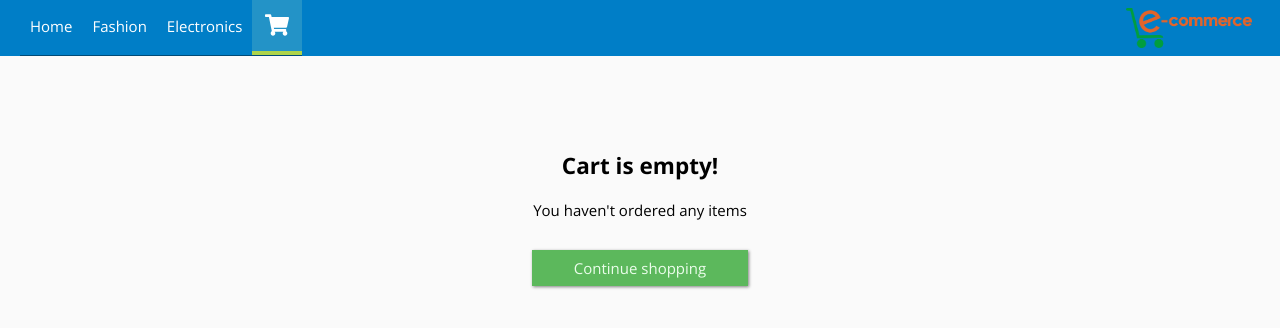
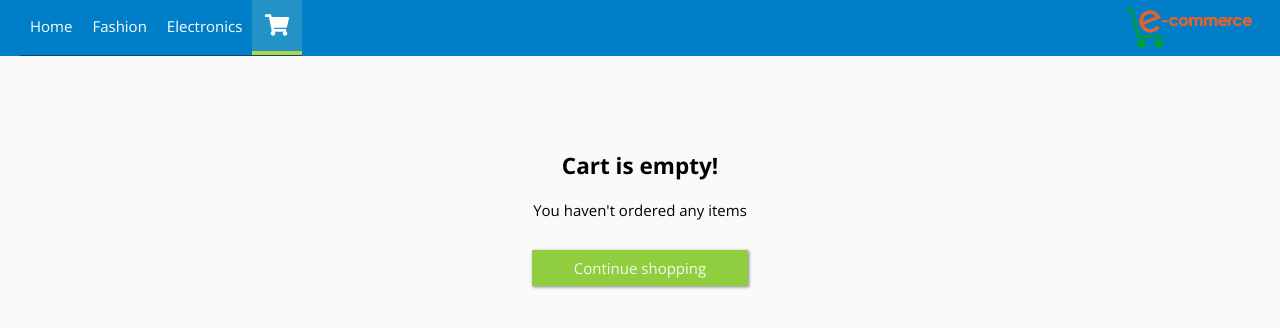
Before and after one commit to alieldamiry/E-commerce, a React app: page /cart in a window 1280 px wide. Shown: the top 328 px of the page. Built offline with nearby package versions, Linux system fonts and the light colour scheme.

Commit message:
imporved styling

```diff
--- a/src/components/CartNotification/CartNotification.css
+++ b/src/components/CartNotification/CartNotification.css
@@ -45,7 +45,7 @@
 
 .greenBtn {
     color: #fff;
-    border: 2px solid #5CB85C;
-    background-color: #5CB85C;
+    border: 2px solid #91CE3F;
+    background-color: #91CE3F;
     text-decoration: none;
 }
--- a/src/containers/Cart/Cart.css
+++ b/src/containers/Cart/Cart.css
@@ -57,7 +57,7 @@
     margin-top: 50px;
     color: rgb(235, 253, 235);
     width: 200px;
-    background-color: #5CB85C;
+    background-color: #91CE3F;
     padding: 8px;
     margin: 30px auto;
     cursor: pointer;
```
